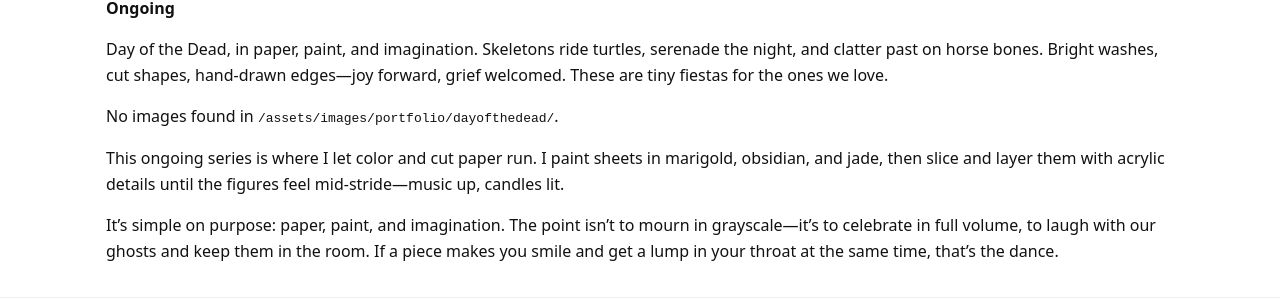
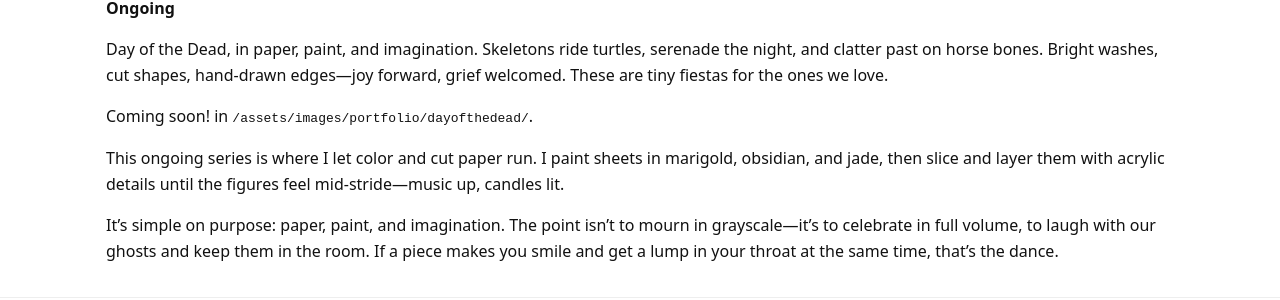
Before and after one commit to MoxieColor/moxiecolor, a Jekyll site: the page built from pages/portfolio/small/day-of-the-dead.md, in a window 1280 px wide. Shown: the part 243-543 px from the top of the page. Built offline with Jekyll 4.4.1, drawn with Linux system fonts in a browser that asks for light colours.

Commit message:
Update assets-grid.html

```diff
--- a/_includes/assets-grid.html
+++ b/_includes/assets-grid.html
@@ -1,27 +1,43 @@
+{%- comment -%} Folder-driven gallery (GitHub Pages safe) {%- endcomment -%}
+
+{%- assign folder = include.folder | default: page.assets -%}
+{%- if folder == nil or folder == "" -%}
+  <p><em>Missing <code>assets</code> folder path (set in page front matter or pass as include param).</em></p>
+{%- endif -%}
+{%- assign folder = folder | append: "/" | replace: "//","/" -%}
+
 {%- comment -%}
-Usage:
-  {% include assets-grid.html folder=page.assets captions=true link_full=true %}
+Build a lightweight list of "name|||path" lines for images under the folder,
+then natural-sort that list by filename.
 {%- endcomment -%}
+{%- capture list -%}
+{%- for f in site.static_files -%}
+  {%- assign p = f.path -%}
+  {%- if p contains folder -%}
+    {%- assign ext = f.extname | downcase -%}
+    {%- if ext == ".svg" or ext == ".png" or ext == ".jpg" or ext == ".jpeg" or ext == ".webp" -%}
+{{ f.name }}|||{{ f.path }}
+    {%- endif -%}
+  {%- endif -%}
+{%- endfor -%}
+{%- endcapture -%}
 
-{%- assign folder = include.folder | default: page.assets | append: "/" | replace: "//","/" -%}
-
-{%- assign files = site.static_files | where_exp: "f", 'f.path contains folder' | where_exp: "f", 'f.extname == ".svg" or f.extname == ".png" or f.extname == ".jpg" or f.extname == ".jpeg" or f.extname == ".webp"' -%}
-
-{%- comment -%} Natural sort by filename (works on GitHub Pages) {%- endcomment -%}
-{%- assign names = files | map: "name" | sort_natural -%}
-{%- assign count = names | size -%}
+{%- assign lines = list | split: "\n" | reject: "" | sort_natural -%}
+{%- assign count = lines | size -%}
 
 {%- if count == 0 -%}
-  <p>No images found in <code>{{ folder }}</code>.</p>
+  <p>Coming soon! in <code>{{ folder }}</code>.</p>
 {%- else -%}
 <ul class="gallery-grid">
-  {%- for name in names -%}
-    {%- assign f = files | where: "name", name | first -%}
-    {%- assign base = f.name | replace: f.extname, '' -%}
-    {%- assign title_from_name = base | split: '_' | last | replace: '-', ' ' -%}
+  {%- for line in lines -%}
+    {%- assign pair = line | split: "|||" -%}
+    {%- assign name = pair[0] -%}
+    {%- assign path = pair[1] -%}
+    {%- assign base = name | split: "." | first -%}
+    {%- assign title_from_name = base | split: "_" | last | replace: "-", " " -%}
     <li class="gallery-item">
-      {%- if include.link_full -%}<a href="{{ f.path | relative_url }}" target="_blank" rel="noopener">{%- endif -%}
-        <img src="{{ f.path | relative_url }}" alt="{{ title_from_name | escape }}" loading="lazy" decoding="async">
+      {%- if include.link_full -%}<a href="{{ path | relative_url }}" target="_blank" rel="noopener">{%- endif -%}
+        <img src="{{ path | relative_url }}" alt="{{ title_from_name | escape }}" loading="lazy" decoding="async">
       {%- if include.link_full -%}</a>{%- endif -%}
       {%- if include.captions -%}<figcaption class="gallery-caption">{{ title_from_name }}</figcaption>{%- endif -%}
     </li>
@@ -30,8 +46,12 @@
 {%- endif -%}
 
 <style>
-  .gallery-grid{ display:grid; gap:1rem; grid-template-columns: repeat(auto-fit, minmax(220px,1fr)); list-style:none; padding:0; margin:1rem 0 0; }
-  .gallery-item{ border:1px solid color-mix(in oklab, currentColor 12%, transparent); border-radius:12px; overflow:hidden; background: color-mix(in oklab, Canvas 98%, currentColor 2%); transition: transform .12s ease, box-shadow .12s ease; }
+  .gallery-grid{ display:grid; gap:1rem; grid-template-columns: repeat(auto-fit, minmax(220px,1fr));
+                 list-style:none; padding:0; margin:1rem 0 0; }
+  .gallery-item{ border:1px solid color-mix(in oklab, currentColor 12%, transparent);
+                 border-radius:12px; overflow:hidden;
+                 background: color-mix(in oklab, Canvas 98%, currentColor 2%);
+                 transition: transform .12s ease, box-shadow .12s ease; }
   .gallery-item:hover{ transform: translateY(-2px); box-shadow: 0 6px 18px rgba(0,0,0,.12); }
   .gallery-item img{ width:100%; height:auto; display:block; }
   .gallery-caption{ padding:.6rem .8rem; font-size:.95rem; opacity:.8; }
```
